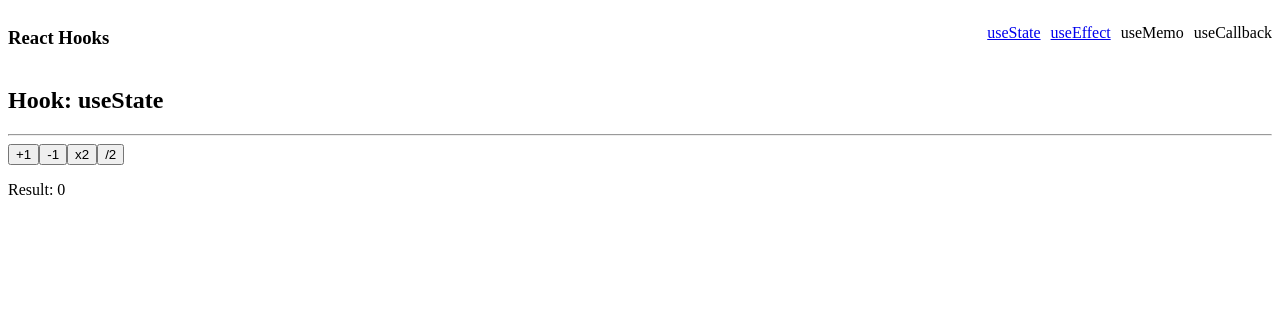
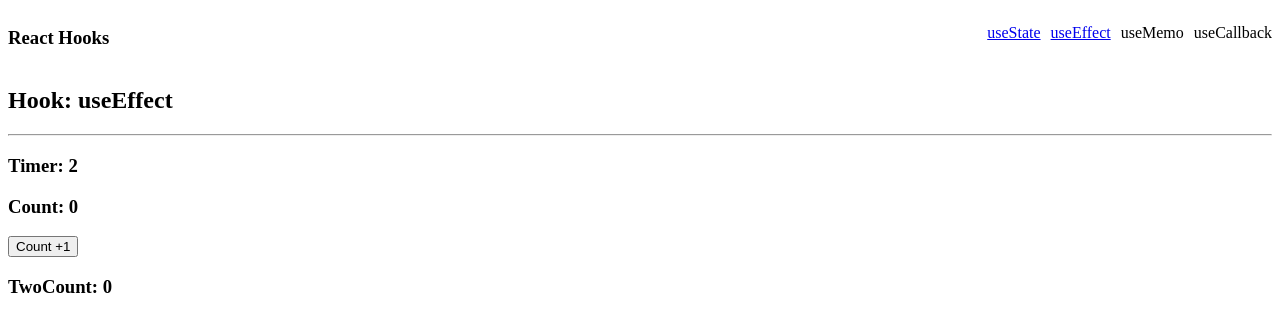
Before and after one commit to gerChinnawat/teach-react, a React (Vite) app: page /teach-react/use_effect in a window 1280 px wide. Shown: the top 332 px of the page. Built offline with nearby package versions, Linux system fonts and the light colour scheme.

Commit message:
add case in useEffect

```diff
--- a/src/App.jsx
+++ b/src/App.jsx
@@ -8,7 +8,8 @@ function App() {
   return (
     <BrowserRouter>
       <Routes>
-        <Route path={base} element={<UseStatePage />}>
+        <Route path={base} element={<UseStatePage />} />
+        <Route path={base}>
           <Route path="use_state" element={<UseStatePage />} />
           <Route path="use_effect" element={<UseEffectPage />} />
         </Route>
--- a/src/components/Header.jsx
+++ b/src/components/Header.jsx
@@ -1,9 +1,11 @@
+import { memo } from "react";
 
 const Header = ({ title = "" }) => {
+    console.log("Header render");
     return (<>
         <h2>Hook: {title}</h2>
         <hr/>
     </>);
 };
 
-export default Header;
+export default memo(Header);
--- a/src/components/NavBar.jsx
+++ b/src/components/NavBar.jsx
@@ -2,14 +2,15 @@ import "../styles/navbar.css"
 import { Link } from "react-router";
 
 const NavBar = () => {
+    console.log("NavBar render");
     const base = "/teach-react"
 
     return (
     <nav>
         <h3>React Hooks</h3>
         <ul>
-            <li><Link to={`${"/use_state"}`}>useState</Link></li>
-            <li><Link to={`${"/use_effect"}`}>useEffect</Link></li>
+            <li><Link to={`${base + "/use_state"}`}>useState</Link></li>
+            <li><Link to={`${base + "/use_effect"}`}>useEffect</Link></li>
             <li>useMemo</li>
             <li>useCallback</li>
         </ul>
--- a/src/screens/UseEffectScreen.jsx
+++ b/src/screens/UseEffectScreen.jsx
@@ -2,18 +2,45 @@ import { useEffect, useState } from "react";
 import Header from "../components/Header";
 
 const UseEffectScreen = () => {
+    const [count, setCount] = useState(0);
     const [timer, setTimer] = useState(0);
+    const [twoCount, setTwoCount] = useState(0);
+    const [isLoading, setIsLoading] = useState(true);
+    console.log("useEffect screen render");
+
+    const addOneTimer = () => {
+        setTimeout(() => {
+                setTimer((preValue) => preValue + 1);
+        }, 1000)
+    };
 
     useEffect(() => {
+        console.log("useEffect render");
         setTimeout(() => {
-            setTimer((preValue) => preValue + 1);
+            setIsLoading(false);
+            addOneTimer()
         }, 1000);
-    })
+    }, [])
+
+    useEffect(() => {
+        setTwoCount(() => count * 2);
+    }, [count])
+
+    const onCountHandle = () => {
+        setCount(preValue => preValue + 1);
+    };
 
     return (
         <>
             <Header title="useEffect" />
-            <h3>Timer: {timer}</h3>
+            {isLoading
+                ? <h1>Loading ...</h1>
+                : <>
+                    <h3>Timer: {timer}</h3>
+                    <h3>Count: {count}</h3>
+                    <button onClick={onCountHandle}>Count +1</button>
+                    <h3>TwoCount: {twoCount}</h3>
+                </>}
         </>
     );
 };
```
Also changed, not shown: 1 other file (tests, documents, lock files or other folders).
